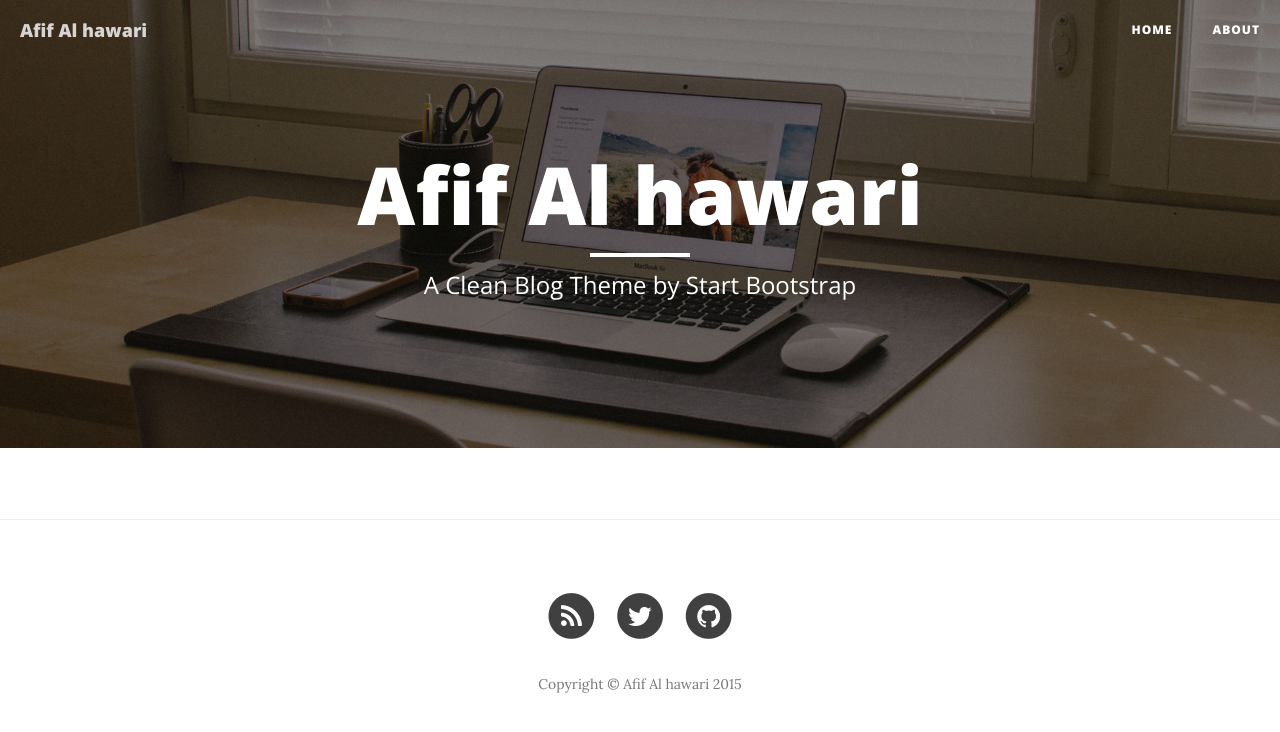
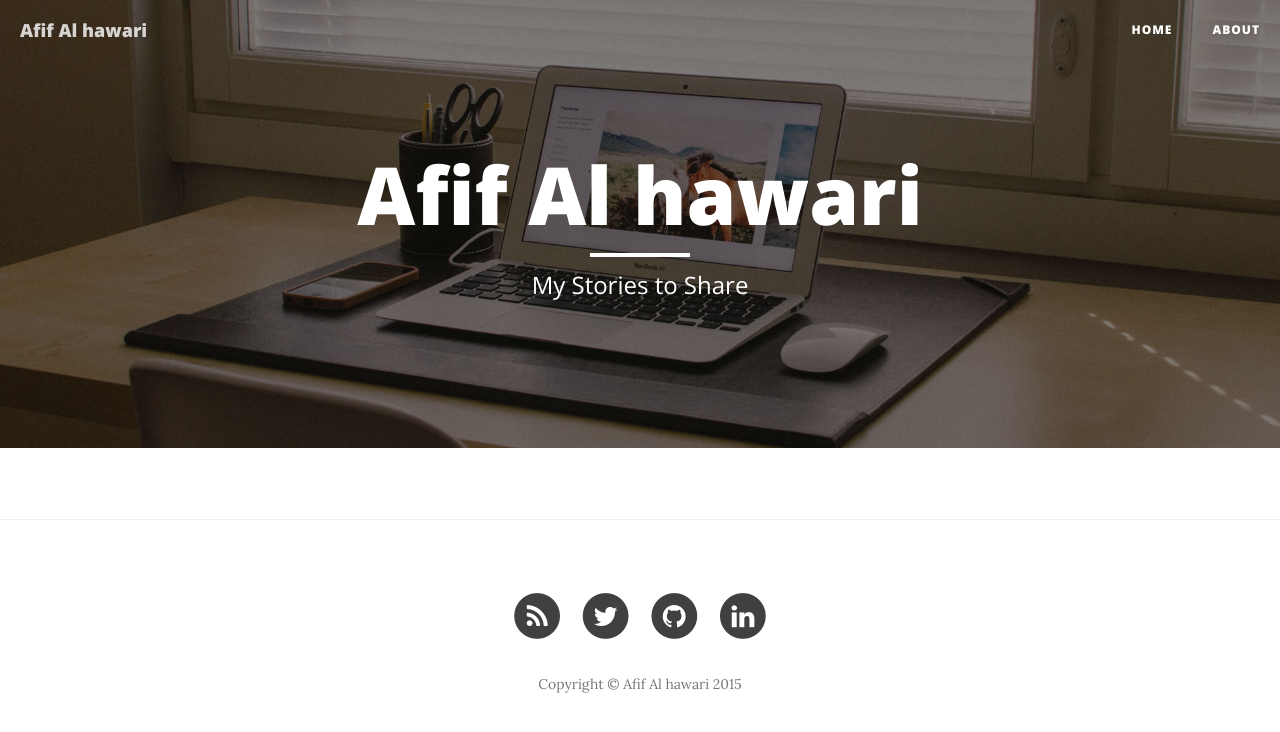
Before and after one commit to afifalhawari/afifalhawari.github.io, a Jekyll site: the page built from index.html, in a window 1280 px wide. Shown: the top 732 px of the page. Built offline with Jekyll 4.4.1, drawn with Linux system fonts in a browser that asks for light colours; nearby versions of some CDN libraries; the list of posts is cut into pages by our own code.

Commit message:
update footer and title

```diff
--- a/_includes/footer.html
+++ b/_includes/footer.html
@@ -21,18 +21,7 @@
                             </span>
                         </a>
                     </li>
-                    {% endif %}
-                    {% if site.facebook_username %}
-                    <li>
-                        <a href="https://www.facebook.com/{{ site.facebook_username }}">
-                            <span class="fa-stack fa-lg">
-                                <i class="fa fa-circle fa-stack-2x"></i>
-                                <i class="fa fa-facebook fa-stack-1x fa-inverse"></i>
-                            </span>
-                        </a>
-                    </li>
-                    {% endif %}
-                    {% if site.github_username %}
+                    {% endif %}                    {% if site.github_username %}
                     <li>
                         <a href="https://github.com/{{ site.github_username }}">
                             <span class="fa-stack fa-lg">
@@ -42,6 +31,17 @@
                         </a>
                     </li>
                     {% endif %}
+                    {% if site.linkedin_username %}
+                    <li>
+                        <a href="https://linkedin.com/in/{{ site.linkedin_username }}">
+                            <span class="fa-stack fa-lg">
+                                <i class="fa fa-circle fa-stack-2x"></i>
+                                <i class="fa fa-linkedin fa-stack-1x fa-inverse"></i>
+                            </span>
+                        </a>
+                    </li>
+                    {% endif %}
+
                 </ul>
                 <p class="copyright text-muted">Copyright &copy; {{ site.title }} {{ site.time | date: '%Y' }}</p>
             </div>
--- a/index.html
+++ b/index.html
@@ -1,6 +1,6 @@
 ---
 layout: page
-description: "A Clean Blog Theme by Start Bootstrap"
+description: "My Stories to Share"
 ---
 
 {% for post in paginator.posts %}
```
